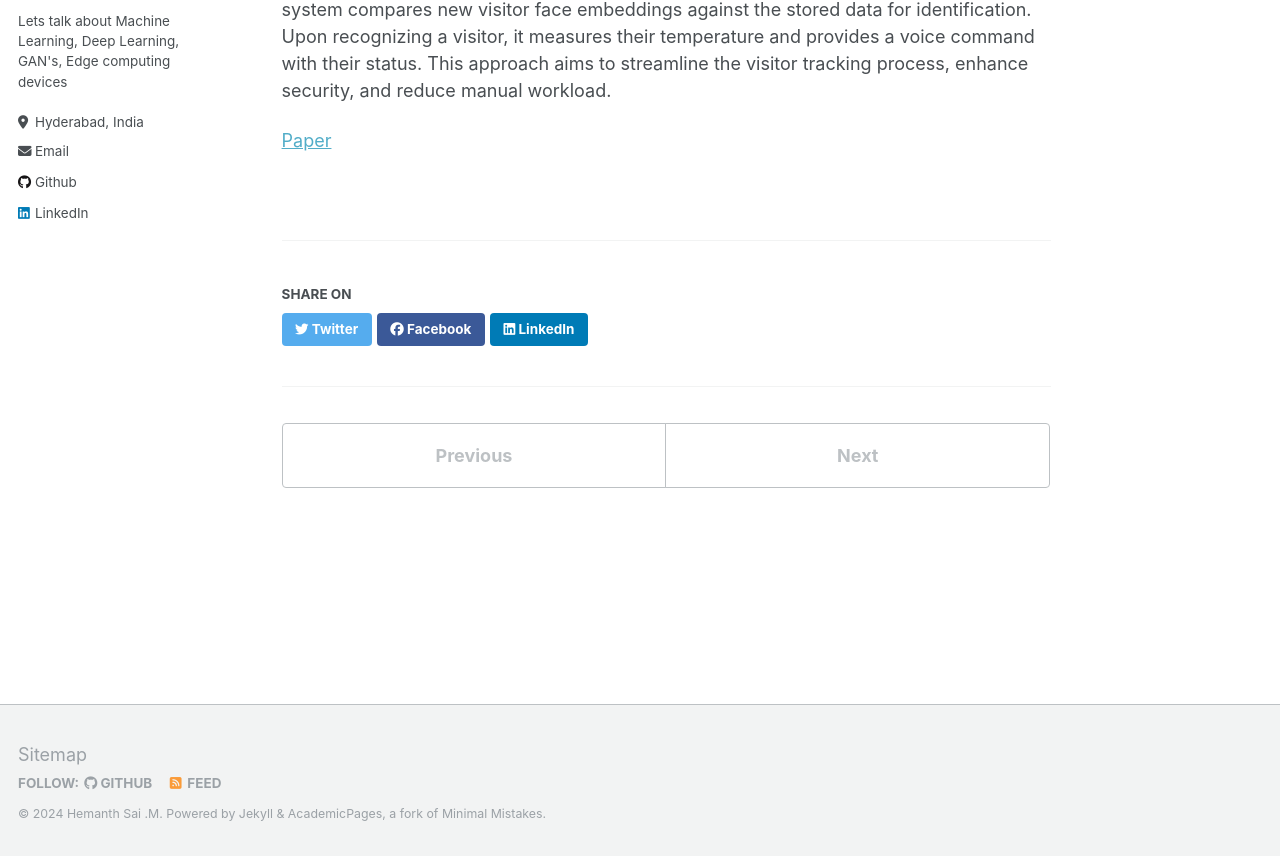
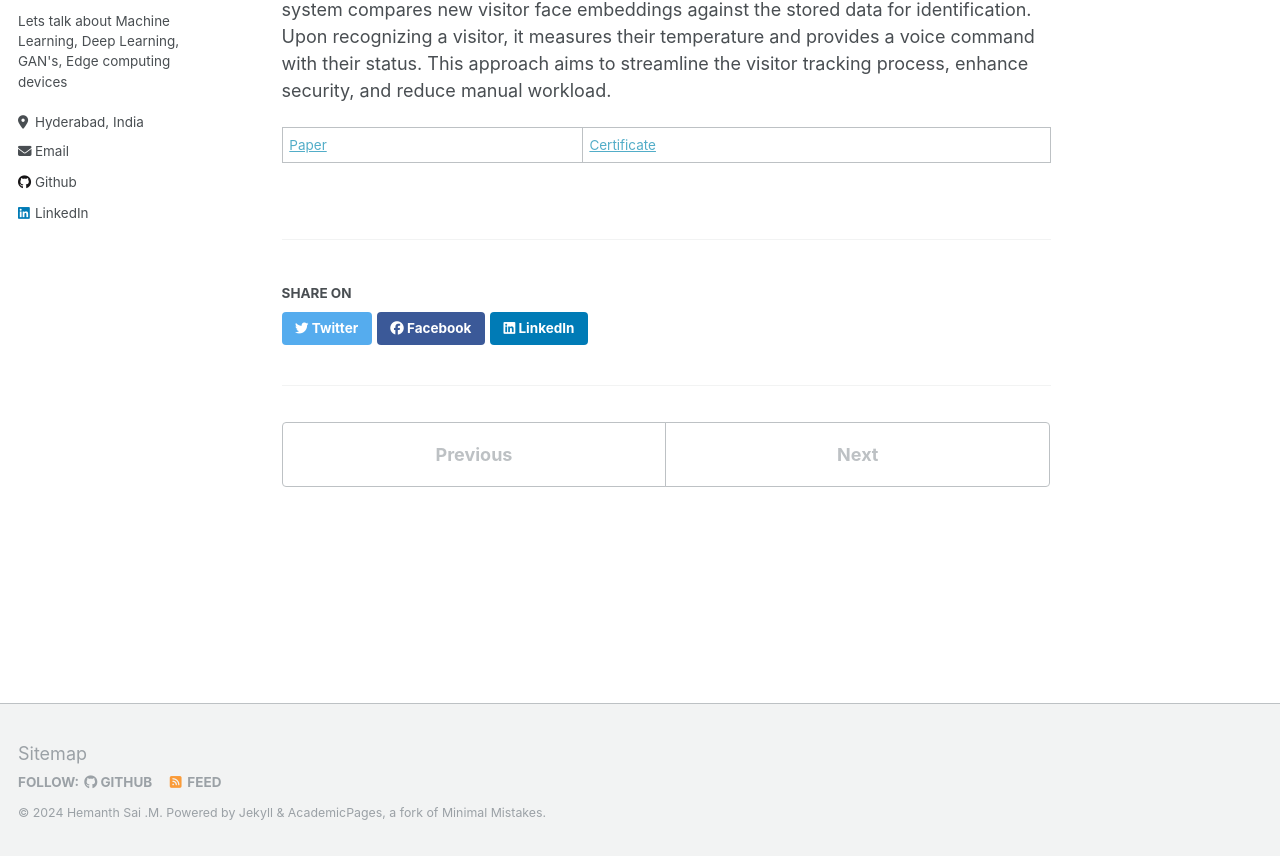
Before and after one commit to hemanth1403/hemanth1403.github.io, a Jekyll site: the page built from _publications/2024-paper1.md, in a window 1280 px wide and 1256 px high. Shown: the part 397-1253 px from the top of the window. Built offline with Jekyll 4.4.1, drawn with Linux system fonts in a browser that asks for light colours.

Commit message:
Updated on 21-07-2024

```diff
--- a/_publications/2024-paper1.md
+++ b/_publications/2024-paper1.md
@@ -13,4 +13,4 @@ venue: "IEEE 14th International conference on computer communication and informa
 
 Paper talks about the implmentation of modernizes visitor management in technical laboratories by replacing the traditional paper-based registry with a machine learning and computer vision system for face recognition. The proposed solution involves a robot that captures and enhances visitor images, detects individuals, and extracts facial features (encodings) which are stored in a JSON format. Using SVM (Support Vector Machine), the system compares new visitor face embeddings against the stored data for identification. Upon recognizing a visitor, it measures their temperature and provides a voice command with their status. This approach aims to streamline the visitor tracking process, enhance security, and reduce manual workload.
 
-[Paper](https://drive.google.com/file/d/14Uxb59hzMNN04ItF8f4E6ZRDzyzHWZ3y/view?usp=sharing)
+[Paper](https://drive.google.com/file/d/1Z_2HDXrfrFQDMdkI_Ek-DFTEegc0LMoW/view?usp=sharing) | [Certificate](https://drive.google.com/file/d/1VUNHa4v2C62m05okjNVe074rkygdJunN/view?usp=sharing)
```
Also changed, not shown: 1 other file.
